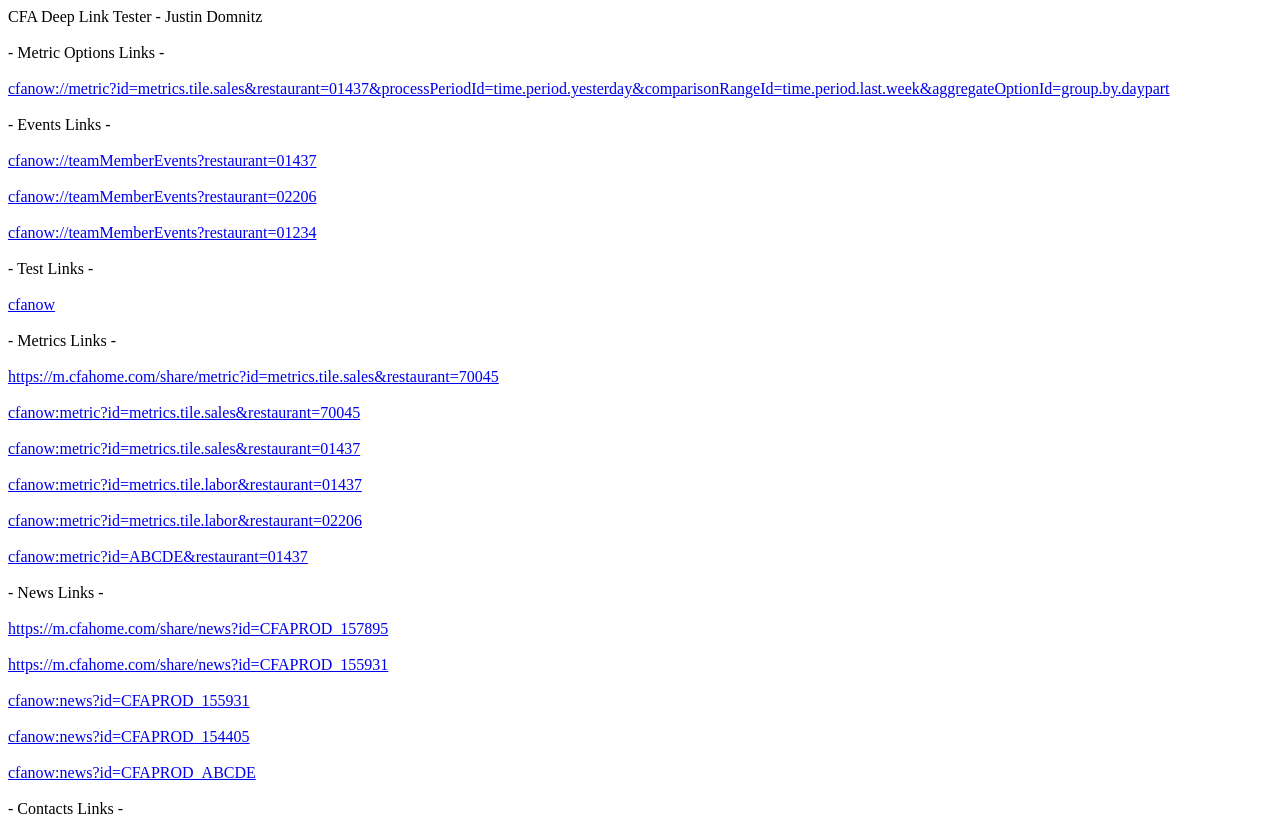
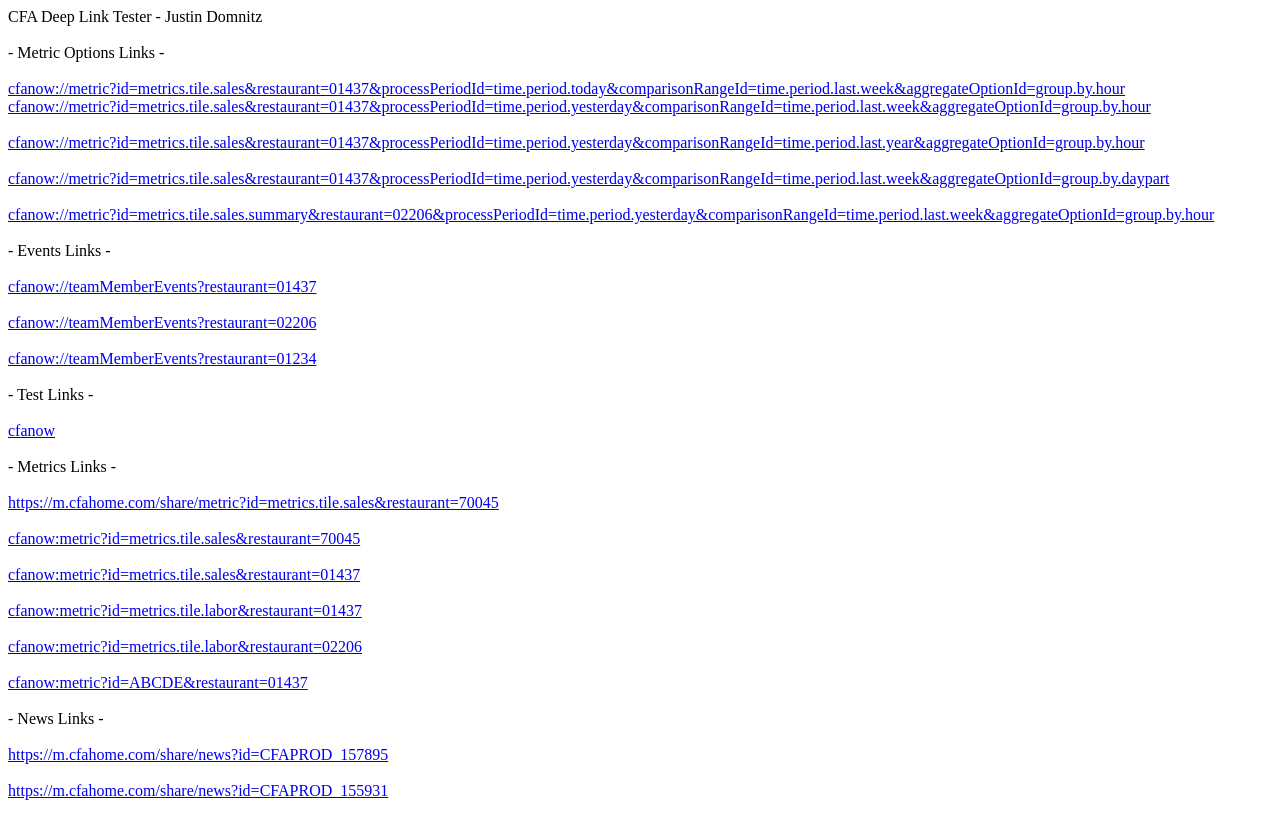
Before and after one commit to justindomnitz/justindomnitz.github.io, a plain HTML site: page index.html in a window 1280 px wide. Shown: the top 815 px of the page. Drawn offline with Linux system fonts and the light colour scheme.

Commit message:
Adding more metric detail options deep links.

```diff
--- a/index.html
+++ b/index.html
@@ -7,7 +7,18 @@ CFA Deep Link Tester - Justin Domnitz
 - Metric Options Links -
 <br>
 <br>
+<a href="cfanow://metric?id=metrics.tile.sales&restaurant=01437&processPeriodId=time.period.today&comparisonRangeId=time.period.last.week&aggregateOptionId=group.by.hour">cfanow://metric?id=metrics.tile.sales&restaurant=01437&processPeriodId=time.period.today&comparisonRangeId=time.period.last.week&aggregateOptionId=group.by.hour</a>
+<br>
+<a href="cfanow://metric?id=metrics.tile.sales&restaurant=01437&processPeriodId=time.period.yesterday&comparisonRangeId=time.period.last.week&aggregateOptionId=group.by.hour">cfanow://metric?id=metrics.tile.sales&restaurant=01437&processPeriodId=time.period.yesterday&comparisonRangeId=time.period.last.week&aggregateOptionId=group.by.hour</a>
+<br>
+<br>
+<a href="cfanow://metric?id=metrics.tile.sales&restaurant=01437&processPeriodId=time.period.yesterday&comparisonRangeId=time.period.last.year&aggregateOptionId=group.by.hour">cfanow://metric?id=metrics.tile.sales&restaurant=01437&processPeriodId=time.period.yesterday&comparisonRangeId=time.period.last.year&aggregateOptionId=group.by.hour</a>
+<br>
+<br>
 <a href="cfanow://metric?id=metrics.tile.sales&restaurant=01437&processPeriodId=time.period.yesterday&comparisonRangeId=time.period.last.week&aggregateOptionId=group.by.daypart">cfanow://metric?id=metrics.tile.sales&restaurant=01437&processPeriodId=time.period.yesterday&comparisonRangeId=time.period.last.week&aggregateOptionId=group.by.daypart</a>
+<br>
+<br>
+<a href="cfanow://metric?id=metrics.tile.sales.summary&restaurant=02206&processPeriodId=time.period.yesterday&comparisonRangeId=time.period.last.week&aggregateOptionId=group.by.hour">cfanow://metric?id=metrics.tile.sales.summary&restaurant=02206&processPeriodId=time.period.yesterday&comparisonRangeId=time.period.last.week&aggregateOptionId=group.by.hour</a>
 <br>
 <br>
 - Events Links -
```
